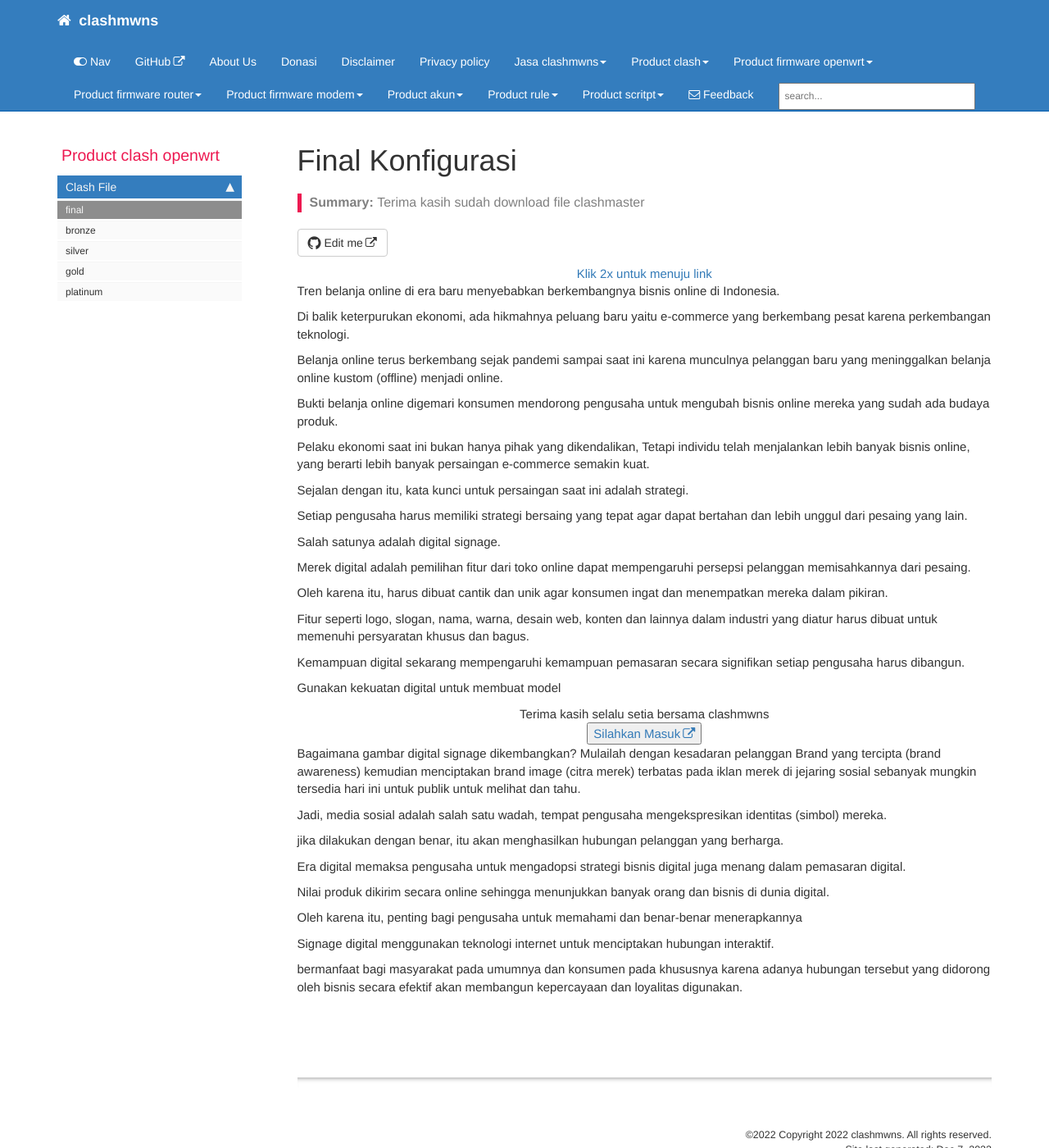
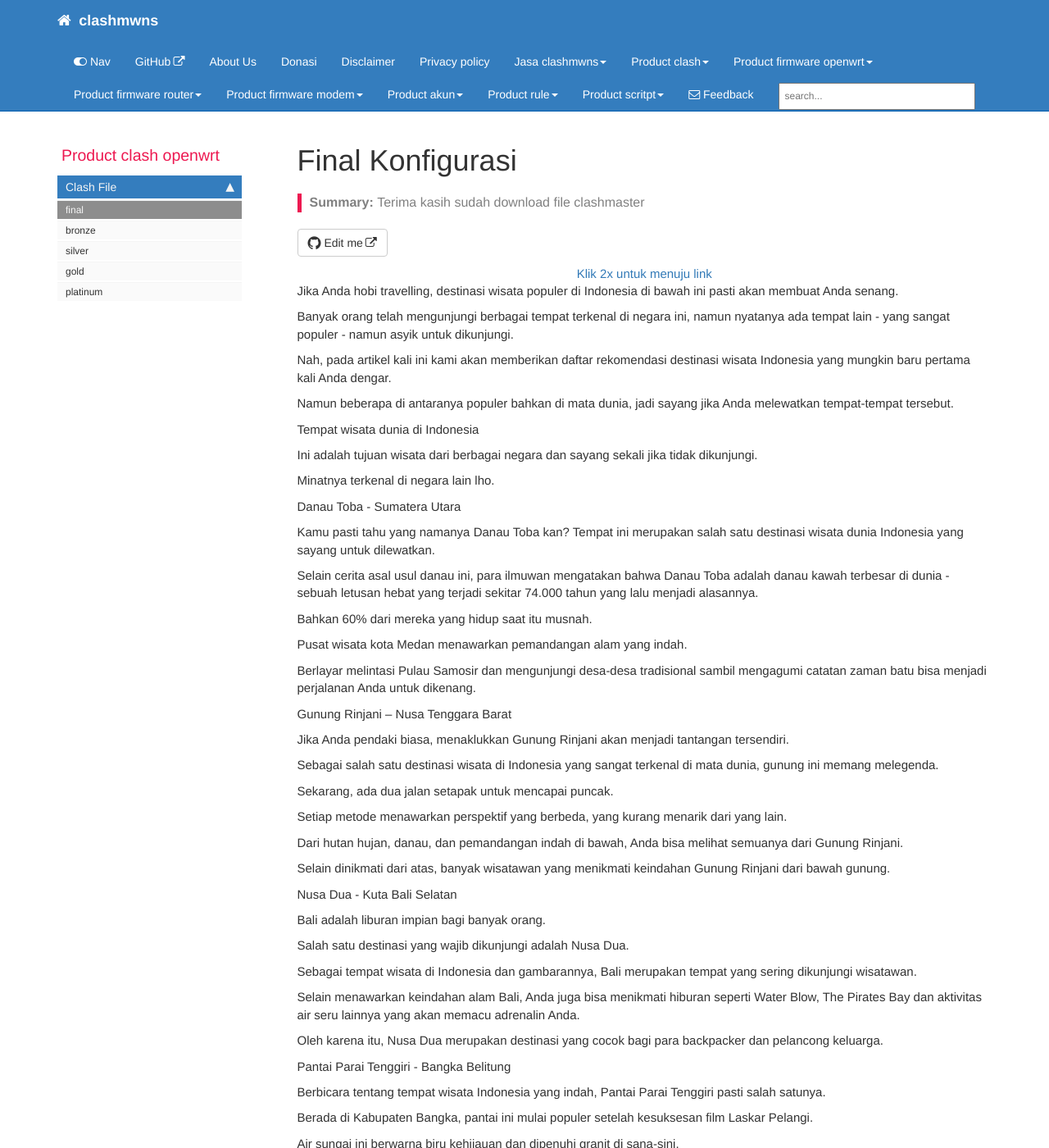
Before and after one commit to mwnsofficial/clashmwns, a Jekyll site: the page built from pages/product_clash/oc_final.md, in a window 1280 px wide and 1400 px high. Shown: the whole window at 82% size. Built offline with Jekyll 4.4.1, drawn with Linux system fonts in a browser that asks for light colours; comment, search, counter and statistics services are not loaded; some of the changed text lies outside the part shown.

Commit message:
Update oc_final.md

```diff
--- a/pages/product_clash/oc_final.md
+++ b/pages/product_clash/oc_final.md
@@ -17,19 +17,59 @@ folder: produk_clash
 
 <a class="button1" href="#visitlink">Klik 2x untuk menuju link</a></div>
 <div class="separator-text">
-<p>Tren belanja online di era baru menyebabkan berkembangnya bisnis online di Indonesia.</p>
-<p>Di balik keterpurukan ekonomi, ada hikmahnya peluang baru yaitu e-commerce yang berkembang pesat karena perkembangan teknologi.</p>
-<p>Belanja online terus berkembang sejak pandemi sampai saat ini karena munculnya pelanggan baru yang meninggalkan belanja online kustom (offline) menjadi online.</p>
-<p>Bukti belanja online digemari konsumen mendorong pengusaha untuk mengubah bisnis online mereka yang sudah ada budaya produk.</p>
-<p>Pelaku ekonomi saat ini bukan hanya pihak yang dikendalikan, Tetapi individu telah menjalankan lebih banyak bisnis online, yang berarti lebih banyak persaingan e-commerce semakin kuat.</p>
-<p>Sejalan dengan itu, kata kunci untuk persaingan saat ini adalah strategi.</p>
-<p>Setiap pengusaha harus memiliki strategi bersaing yang tepat agar dapat bertahan dan lebih unggul dari pesaing yang lain.</p>
-<p>Salah satunya adalah digital signage.</p>
-<p>Merek digital adalah pemilihan fitur dari toko online dapat mempengaruhi persepsi pelanggan memisahkannya dari pesaing.</p>
-<p>Oleh karena itu, harus dibuat cantik dan unik agar konsumen ingat dan menempatkan mereka dalam pikiran.</p>
-<p>Fitur seperti logo, slogan, nama, warna, desain web, konten dan lainnya dalam industri yang diatur harus dibuat untuk memenuhi persyaratan khusus dan bagus.</p>
-<p>Kemampuan digital sekarang mempengaruhi kemampuan pemasaran secara signifikan setiap pengusaha harus dibangun.</p>
-<p>Gunakan kekuatan digital untuk membuat model</p><div>
+
+<p>Jika Anda hobi travelling, destinasi wisata populer di Indonesia di bawah ini pasti akan membuat Anda senang.</p>
+<p>Banyak orang telah mengunjungi berbagai tempat terkenal di negara ini, namun nyatanya ada tempat lain - yang sangat populer - namun asyik untuk dikunjungi.</p>
+<p>Nah, pada artikel kali ini kami akan memberikan daftar rekomendasi destinasi wisata Indonesia yang mungkin baru pertama kali Anda dengar.</p>
+<p>Namun beberapa di antaranya populer bahkan di mata dunia, jadi sayang jika Anda melewatkan tempat-tempat tersebut.</p>
+<p>Tempat wisata dunia di Indonesia</p>
+<p>Ini adalah tujuan wisata dari berbagai negara dan sayang sekali jika tidak dikunjungi.</p>
+<p>Minatnya terkenal di negara lain lho.</p>
+
+<p>Danau Toba - Sumatera Utara</p>
+
+<p>Kamu pasti tahu yang namanya Danau Toba kan? Tempat ini merupakan salah satu destinasi wisata dunia Indonesia yang sayang untuk dilewatkan.</p>
+<p>Selain cerita asal usul danau ini, para ilmuwan mengatakan bahwa Danau Toba adalah danau kawah terbesar di dunia - sebuah letusan hebat yang terjadi sekitar 74.000 tahun yang lalu menjadi alasannya.</p>
+<p>Bahkan 60% dari mereka yang hidup saat itu musnah.</p>
+<p>Pusat wisata kota Medan menawarkan pemandangan alam yang indah.</p>
+<p>Berlayar melintasi Pulau Samosir dan mengunjungi desa-desa tradisional sambil mengagumi catatan zaman batu bisa menjadi perjalanan Anda untuk dikenang.</p>
+
+<p>Gunung Rinjani &ndash; Nusa Tenggara Barat</p>
+
+<p>Jika Anda pendaki biasa, menaklukkan Gunung Rinjani akan menjadi tantangan tersendiri.</p>
+<p>Sebagai salah satu destinasi wisata di Indonesia yang sangat terkenal di mata dunia, gunung ini memang melegenda.</p>
+<p>Sekarang, ada dua jalan setapak untuk mencapai puncak.</p>
+<p>Setiap metode menawarkan perspektif yang berbeda, yang kurang menarik dari yang lain.</p>
+<p>Dari hutan hujan, danau, dan pemandangan indah di bawah, Anda bisa melihat semuanya dari Gunung Rinjani.</p>
+<p>Selain dinikmati dari atas, banyak wisatawan yang menikmati keindahan Gunung Rinjani dari bawah gunung.</p>
+
+<p>Nusa Dua - Kuta Bali Selatan</p>
+
+<p>Bali adalah liburan impian bagi banyak orang.</p>
+<p>Salah satu destinasi yang wajib dikunjungi adalah Nusa Dua.</p>
+<p>Sebagai tempat wisata di Indonesia dan gambarannya, Bali merupakan tempat yang sering dikunjungi wisatawan.</p>
+<p>Selain menawarkan keindahan alam Bali, Anda juga bisa menikmati hiburan seperti Water Blow, The Pirates Bay dan aktivitas air seru lainnya yang akan memacu adrenalin Anda.</p>
+<p>Oleh karena itu, Nusa Dua merupakan destinasi yang cocok bagi para backpacker dan pelancong keluarga.</p>
+
+<p>Pantai Parai Tenggiri - Bangka Belitung</p>
+
+<p>Berbicara tentang tempat wisata Indonesia yang indah, Pantai Parai Tenggiri pasti salah satunya.</p>
+<p>Berada di Kabupaten Bangka, pantai ini mulai populer setelah kesuksesan film Laskar Pelangi.</p>
+<p>Air sungai ini berwarna biru kehijauan dan dipenuhi granit di sana-sini.</p>
+<p>Tentunya anda bisa menikmati keindahan pantai ini sambil berenang, snorkling, dll.</p>
+<p>Untuk mengunjungi pantai ini, Anda harus membayar tiket masuk sebesar Rp25.000.</p>
+<p>Tidak perlu khawatir karena didalamnya terdapat fasilitas seperti kamar mandi, tempat ibadah, dan berbagai wahana menarik.</p>
+
+<p>Raja Ampat - Papua Barat</p>
+
+<p>Raja Ampat adalah tujuan wisata terkenal di Indonesia.</p>
+<p>Beberapa traveler menyebutnya sebagai surga bagi traveler dari ujung timur Indonesia.</p>
+<p>Tempatnya sendiri merupakan gugusan dari banyak pulau kecil dengan dataran tinggi.</p>
+<p>Di bawah ini adalah hamparan pantai biru yang indah.</p>
+<p>Oleh karena itu, wisatawan mengapresiasi pemandangan alam yang sempurna dari atas ini.</p>
+<p>Jika Anda memiliki sertifikat menyelam, jangan lupa untuk melihat keindahan alam bawah laut yang tidak akan Anda temukan di tempat lain.</p>
+<p>Padahal, budget yang Anda siapkan untuk liburan di sini sangat mahal dibandingkan tempat lain.</p>
+<p>Namun harga tersebut sebanding dengan keindahan Raja Ampat.</p>
 
 <div class="separator" id="visitlink" style="text-align: center;">
 
@@ -54,20 +94,49 @@ folder: produk_clash
   </div>
 </div>
 <div class="clear">
-<p>Bagaimana gambar digital signage dikembangkan? Mulailah dengan kesadaran pelanggan
-Brand yang tercipta (brand awareness) kemudian menciptakan brand image
-(citra merek) terbatas pada iklan merek di jejaring sosial sebanyak mungkin
-tersedia hari ini untuk publik untuk melihat dan tahu.</p>
-<p>Jadi, media sosial adalah salah satu wadah, tempat pengusaha mengekspresikan identitas (simbol) mereka.</p>
-<p>jika dilakukan dengan benar, itu akan menghasilkan hubungan pelanggan yang berharga.</p>
-<p>Era digital memaksa pengusaha untuk mengadopsi strategi bisnis digital juga menang dalam pemasaran digital.</p>
-<p>Nilai produk dikirim secara online sehingga menunjukkan banyak orang dan bisnis di dunia digital.</p>
-<p>Oleh karena itu, penting bagi pengusaha untuk memahami dan benar-benar menerapkannya</p>
-<p>Signage digital menggunakan teknologi internet untuk menciptakan hubungan interaktif.</p>
-<p>bermanfaat bagi masyarakat pada umumnya dan konsumen pada khususnya karena adanya hubungan tersebut
-yang didorong oleh bisnis secara efektif akan membangun kepercayaan dan loyalitas
-digunakan.</p>
-<p></p></div></div></div>
+<p>Wakatobi - Sulawesi Tenggara</p>
 
+<p>Objek wisata terkenal lainnya di Indonesia adalah Wakatobi.</p>
+<p>Tahukah Anda bahwa Wakatobi mewakili empat pulau di tenggara Sulawesi? Artinya Wangi-wangi, Kaledupa, Tomia dan Binongko.</p>
+<p>Taman Nasional Wakatobi sendiri merupakan kumpulan harta karun Indonesia yang tidak akan Anda temukan di tempat lain.</p>
+<p>Oleh karena itu, jika Anda pergi ke sini, menyelam adalah kegiatan yang tidak boleh dilewatkan, karena kekayaan berbagai makhluk hidup sangat kaya.</p>
+<p>Selain itu, Wakatobi menawarkan wisata kuliner yang unik dan lezat.</p>
+<p>Namun, baik di laut maupun di darat, destinasi wisata tersebut akan memanjakan para wisatawan.</p>
+<p>Pastikan memilih bulan yang tepat untuk berkunjung, karena musim liburan Wakatobi akan ramai dikunjungi wisatawan.</p>
+
+<p>Nusa Penida-Bali</p>
+
+<p>Salah satu destinasi terindah di Indonesia yang ada di Bali adalah Nusa Penida.</p>
+<p>Citra wisata tempat ini adalah sebuah pulau kecil di depan pulau dewata yang masuk dalam administrasi Klungkung.</p>
+<p>Jika Anda suka berenang dan snorkeling, ini adalah pulau yang harus dikunjungi.</p>
+<p>Dibandingkan dengan pulau Nusa-Nusa lainnya, Nusa Penida berkembang sangat lambat.</p>
+<p>Meski negara pulau ini juga lebih damai.</p>
+<p>Dan tentunya ini menjadi keuntungan bagi wisatawan yang melihat keindahan dan kedamaian.</p>
+
+<p>Tana Toraja - Sulawesi Selatan</p>
+
+<p>Untuk Sulawesi Selatan ada Tana Toraja yang sangat populer, magis dan memiliki surga yang tersembunyi.</p>
+<p>Selain sebagai tujuan wisata alam yang menakjubkan di Indonesia, tempat ini memiliki budaya yang unik.</p>
+<p>Bahkan hingga saat ini, masyarakat Toraja masih merayakan berbagai upacara keagamaan yang khas nenek moyang mereka, meskipun banyak dari mereka yang telah memeluk agama Kristen.</p>
+<p>Namun masyarakat yang tinggal di daerah tersebut masih percaya bahwa semua upacara yang mereka lakukan menunjukkan penghargaan mereka terhadap alam. Namun, jika Anda memang tertarik dengan wisata alam dan budaya, maka Tana Toraja harus masuk dalam daftar tempat yang harus Anda kunjungi.</p>
+
+<p>Candi Borobudur - Jawa Tengah</p>
+
+<p>Banyak tempat wisata Indonesia yang kini diakui oleh UNESCO.</p>
+<p>Destinasi wisata Borobudur adalah salah satunya.</p>
+<p>Candi cantik ini dipercaya dibangun pada masa dinasti Syailendra yang merupakan candi Budha di Jawa Tengah.</p>
+<p>Meski sudah berabad-abad berlalu, candi ini tetap kokoh meski telah banyak dilakukan pemugaran.</p>
+<p>Apalagi meninggalkan candi Borobudur untuk berlibur di Jawa Tengah merupakan hal yang memalukan. Toh candi ini juga dikenal sebagai candi terbesar di dunia dengan relief Buddha yang lengkap.</p>
+
+<p>Pulau Komodo - Nusa Tenggara Timur</p>
+
+<p>Tempat lain yang mendapat pengakuan dari UNESCO adalah Pulau Komodo.</p>
+<p>Seperti namanya, Anda bisa melihat komodo berlarian di sekitar Taman Nasional Komodo.</p>
+<p>Taman nasional itu sendiri terdiri dari banyak pulau kecil.</p>
+<p>Tak hanya komodo, pulau ini juga menawarkan beragam biota laut, seperti terumbu karang, lumba-lumba, penyu hijau, paus, hiu, dan ikan pari.</p>
+<p>Berkunjung ke Pulau Komodo belum lengkap jika berwisata dengan aktivitas panjat tebing lainnya.</p>
+<p>Resor ini jelas merupakan pilihan terbaik untuk menikmati keindahan hewan langka.</p>
+<p>Jadi, pastikan Anda aman saat berlibur ke sini.</p>
+</div></div></div>
 
 {% include links.html %}
```
